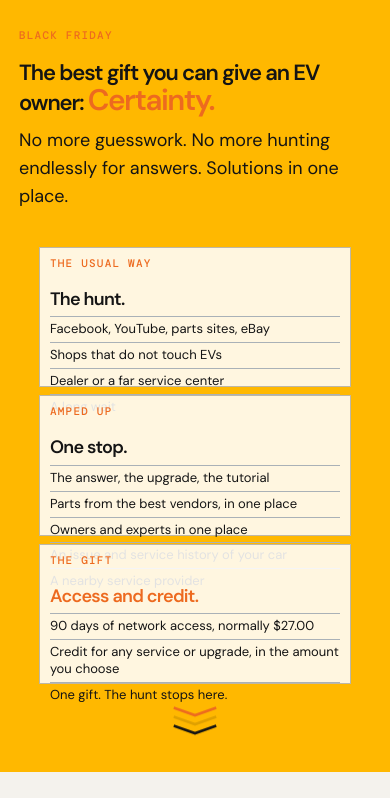
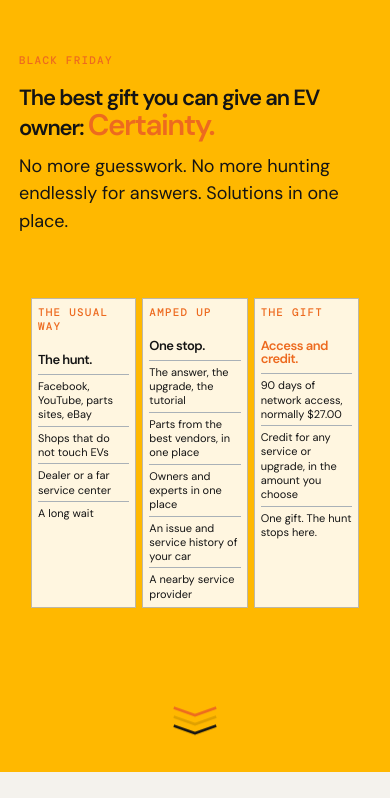
Before and after one commit to erichester76/volt-yard, a Next.js app: page /black-friday in a window 390 px wide. Shown: the top 798 px of the page. Built offline with nearby package versions, Linux system fonts and the light colour scheme; no server answers; the database is empty; a web font is replaced by a local one.

Commit message:
fix: keep the gift comparison in three columns on phones

```diff
--- a/app/globals.css
+++ b/app/globals.css
@@ -1490,7 +1490,12 @@ footer button {
 .gift-compare li { padding-top: 4px; border-top: 1px solid var(--line); }
 .gift-compare-close { border-color: var(--orange); background: var(--surface); }
 .gift-compare-close .eyebrow, .gift-compare-close h2 { color: var(--orange); }
-@media (max-width: 800px) { .gift-compare { grid-template-columns: 1fr; width: min(680px, calc(100% - 40px)); } }
+@media (max-width: 800px) {
+  .gift-compare { grid-template-columns: repeat(3, minmax(0, 1fr)); width: calc(100% - 24px); gap: 6px; }
+  .gift-compare article { padding: 6px; }
+  .gift-compare h2 { font-size: 13px; }
+  .gift-compare ul, .gift-compare .eyebrow { font-size: 11px; }
+}
 .gift-offer-hero .gift-tour-frame { min-height: 0; height: 100%; padding: 10px; overflow: hidden; }
 .gift-offer-hero .gift-tour-shot { display: flex; flex-direction: column; min-height: 0; }
 .gift-offer-hero .gift-tour-track { height: 100%; }
```
